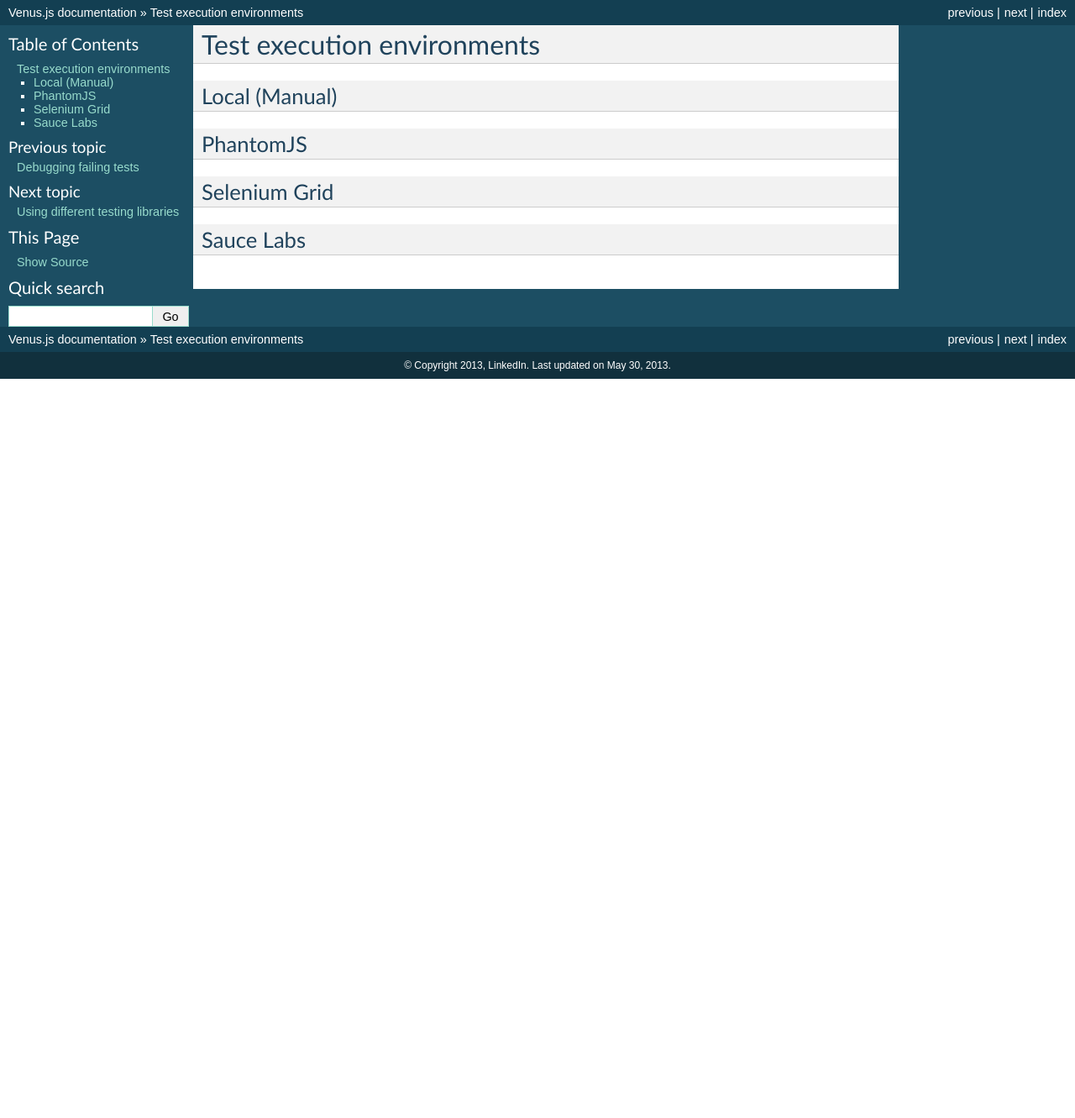
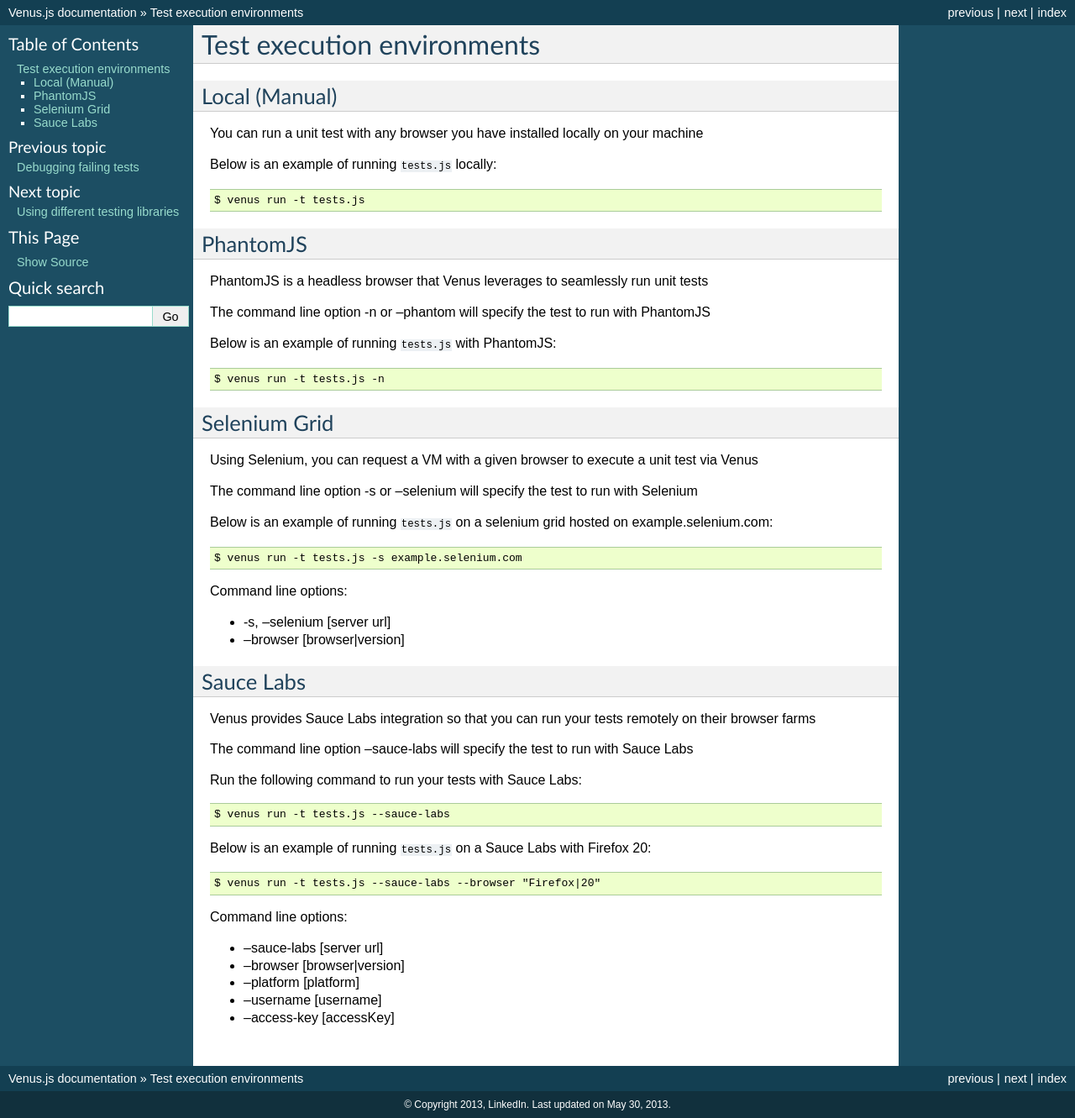
Before and after one commit to roelrz/docs, a Sphinx documentation site: the page built from source/tutorials/environments.rst, in a window 1280 px wide. Shown: the whole page at 84% size. Built offline with Sphinx 7.4.7, drawn with Linux system fonts in a browser that asks for light colours; before the commit the page ends 900 px from its top, so only the background shows below that.

Commit message:
converted documentation for "Test execution environments"

```diff
--- a/source/tutorials/environments.rst
+++ b/source/tutorials/environments.rst
@@ -7,11 +7,68 @@ Test execution environments
 Local (Manual)
 --------
 
+You can run a unit test with any browser you have installed locally on your machine
+
+Below is an example of running ``tests.js`` locally:
+
+::
+
+  $ venus run -t tests.js
+
 PhantomJS
 ---------
+
+PhantomJS is a headless browser that Venus leverages to seamlessly run unit tests
+
+The command line option -n or --phantom will specify the test to run with PhantomJS
+
+Below is an example of running ``tests.js`` with PhantomJS:
+
+::
+
+  $ venus run -t tests.js -n
 
 Selenium Grid
 -------------
 
+Using Selenium, you can request a VM with a given browser to execute a unit test via Venus
+
+The command line option -s or --selenium will specify the test to run with Selenium
+
+Below is an example of running ``tests.js`` on a selenium grid hosted on example.selenium.com:
+
+::
+
+  $ venus run -t tests.js -s example.selenium.com
+
+Command line options:
+
+- -s, --selenium [server url]
+- --browser [browser|version]
+
 Sauce Labs
 -----------
+
+Venus provides Sauce Labs integration so that you can run your tests remotely on their browser farms
+
+The command line option --sauce-labs will specify the test to run with Sauce Labs
+
+Run the following command to run your tests with Sauce Labs:
+
+::
+
+  $ venus run -t tests.js --sauce-labs
+
+Below is an example of running ``tests.js`` on a Sauce Labs with Firefox 20:
+
+::
+
+  $ venus run -t tests.js --sauce-labs --browser "Firefox|20"
+
+Command line options:
+
+- --sauce-labs [server url]
+- --browser [browser|version]
+- --platform [platform]
+- --username [username]
+- --access-key [accessKey]
```
